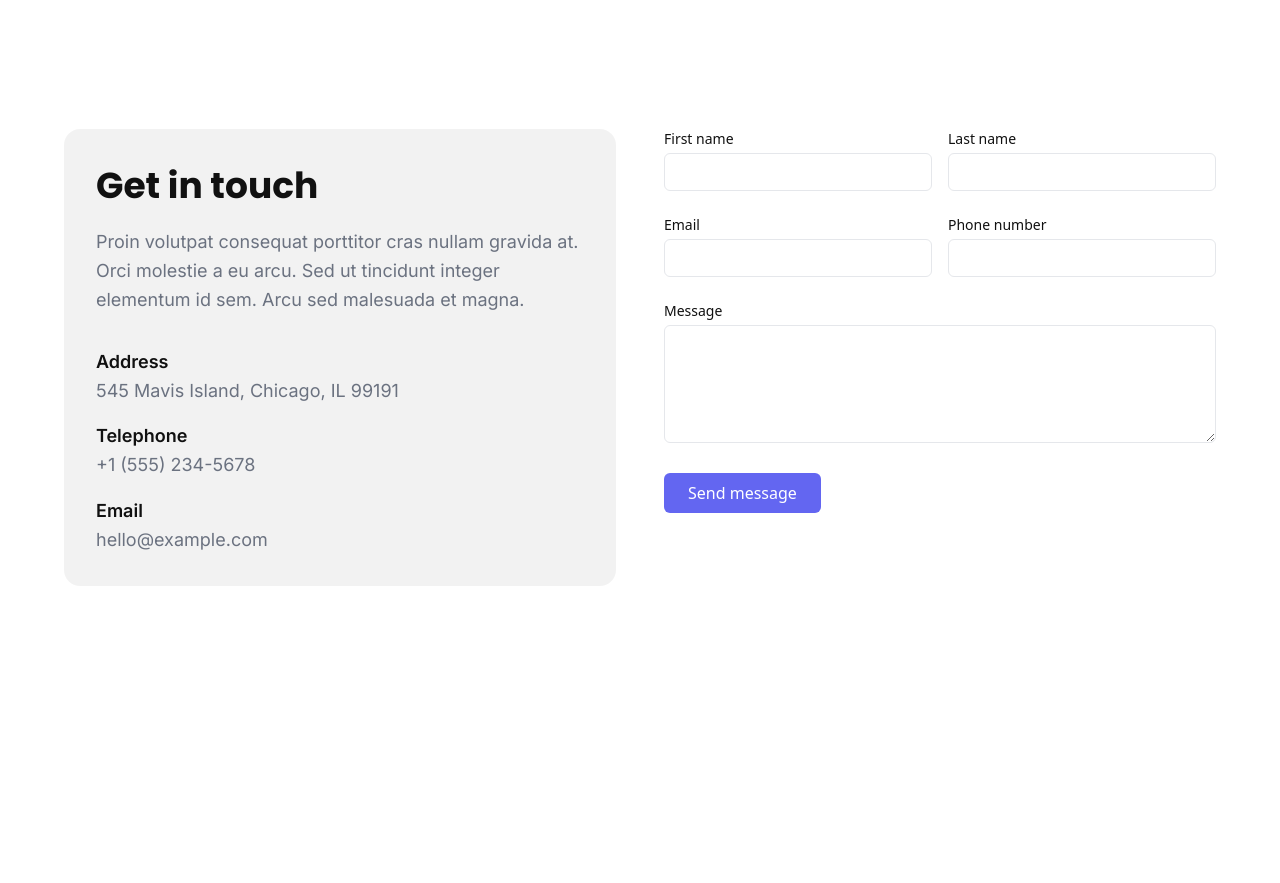
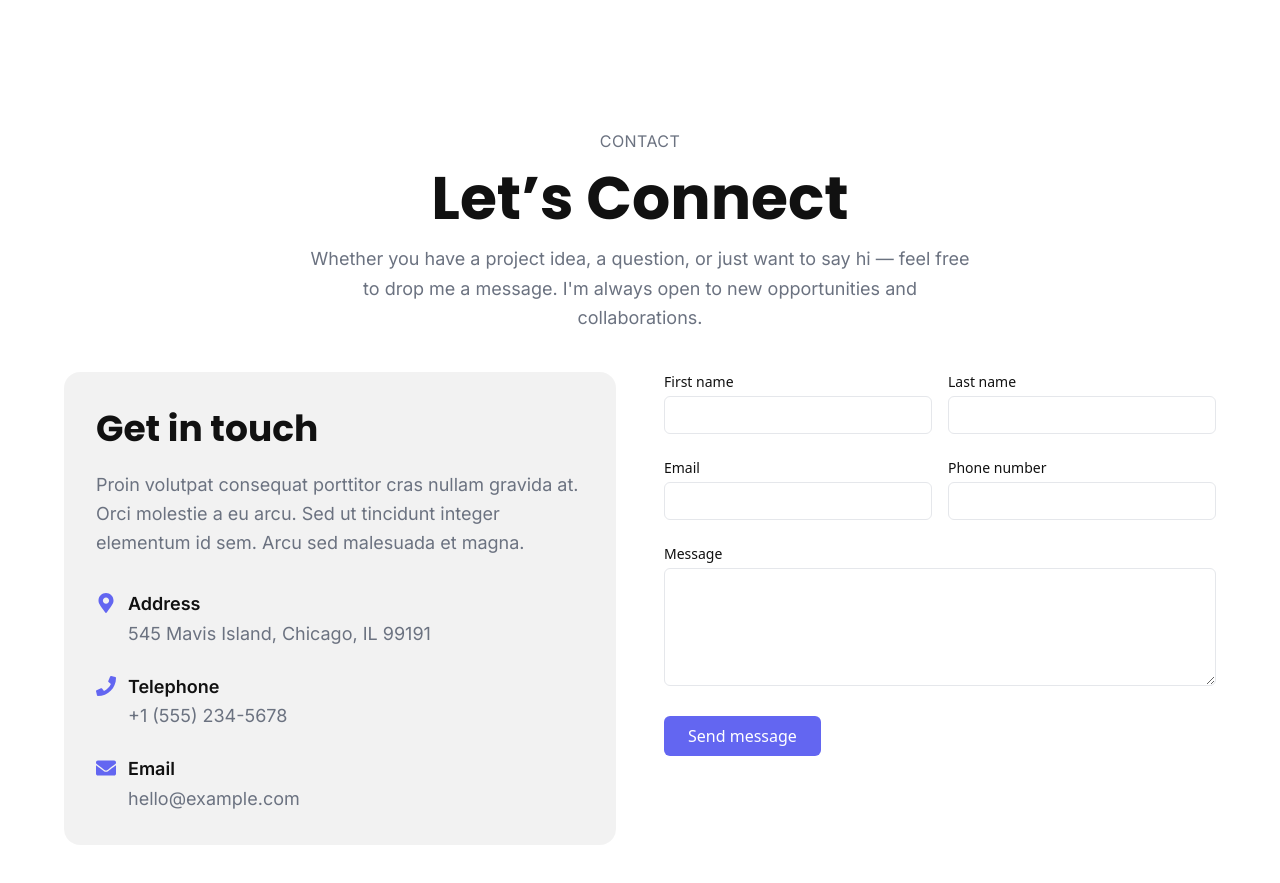
Before and after one commit to AdirGamil/NextProtfolio, a Next.js app: page / in a window 1280 px wide. Shown: the part 2720-3603 px from the top of the page. Before the commit the page ends 3386 px from the top, so only its background shows below. Built offline with nearby package versions, Linux system fonts and the light colour scheme.

Commit message:
finish contact form

```diff
--- a/components/sections/ContactForm.tsx
+++ b/components/sections/ContactForm.tsx
@@ -1,32 +1,57 @@
 'use client'
 
 import React from 'react'
+import { FaEnvelope, FaMapMarkerAlt, FaPhone } from 'react-icons/fa'
+import SectionTitle from '../ui/SectionTitle'
 
 const ContactForm = () => {
   return (
-    <section className="bg-background text-foreground py-20 px-4">
+    <section id="contact" className="bg-background text-foreground py-20 px-4">
+      <SectionTitle
+        eyebrow="Contact"
+        title="Let’s Connect"
+        description="Whether you have a project idea, a question, or just want to say hi — feel free to drop me a message. I'm always open to new opportunities and collaborations."
+        align="center"
+      />
+
       <div className="max-w-6xl mx-auto grid md:grid-cols-2 gap-12">
         {/* LEFT SIDE – Info */}
-        <div className='bg-foreground/5 rounded-2xl p-8'>
+        <div className="bg-foreground/5 rounded-2xl p-8">
           <h2 className="text-3xl sm:text-4xl font-bold mb-4">Get in touch</h2>
           <p className="text-muted mb-8">
             Proin volutpat consequat porttitor cras nullam gravida at. Orci
-            molestie a eu arcu. Sed ut tincidunt integer elementum id sem.
-            Arcu sed malesuada et magna.
+            molestie a eu arcu. Sed ut tincidunt integer elementum id sem. Arcu
+            sed malesuada et magna.
           </p>
 
-          <div className="space-y-4 text-sm sm:text-base">
+          <div className="space-y-6 text-sm sm:text-base">
+            {/* Address */}
+            <div className="flex items-start gap-3">
+              <FaMapMarkerAlt className="w-5 h-5 mt-1 text-accent" />
               <div>
                 <p className="font-semibold text-foreground">Address</p>
-              <p className="text-muted">545 Mavis Island, Chicago, IL 99191</p>
+                <p className="text-muted">
+                  545 Mavis Island, Chicago, IL 99191
+                </p>
               </div>
+            </div>
+
+            {/* Telephone */}
+            <div className="flex items-start gap-3">
+              <FaPhone className="w-5 h-5 mt-1 text-accent" />
               <div>
                 <p className="font-semibold text-foreground">Telephone</p>
                 <p className="text-muted">+1 (555) 234-5678</p>
               </div>
+            </div>
+
+            {/* Email */}
+            <div className="flex items-start gap-3">
+              <FaEnvelope className="w-5 h-5 mt-1 text-accent" />
               <div>
                 <p className="font-semibold text-foreground">Email</p>
                 <p className="text-muted">hello@example.com</p>
+              </div>
             </div>
           </div>
         </div>
@@ -35,7 +60,10 @@ const ContactForm = () => {
         <form className="space-y-6">
           <div className="grid sm:grid-cols-2 gap-4">
             <div>
-              <label className="block text-sm font-medium mb-1" htmlFor="firstName">
+              <label
+                className="block text-sm font-medium mb-1"
+                htmlFor="firstName"
+              >
                 First name
               </label>
               <input
@@ -47,7 +75,10 @@ const ContactForm = () => {
               />
             </div>
             <div>
-              <label className="block text-sm font-medium mb-1" htmlFor="lastName">
+              <label
+                className="block text-sm font-medium mb-1"
+                htmlFor="lastName"
+              >
                 Last name
               </label>
               <input
```
Lines whose indentation alone changed are shown as unchanged.
